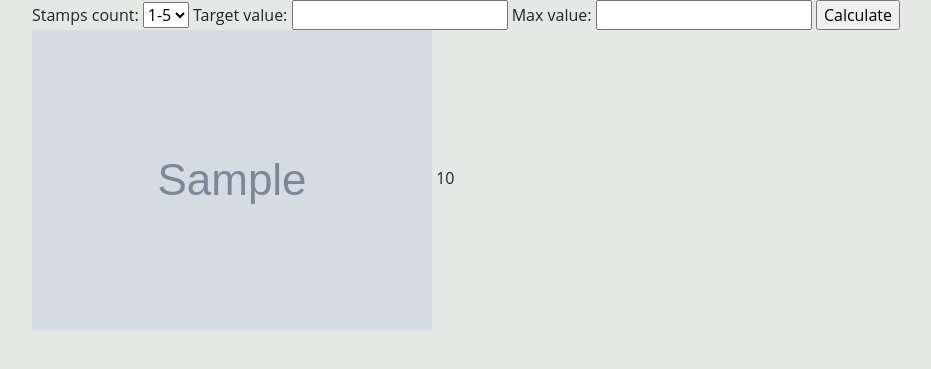
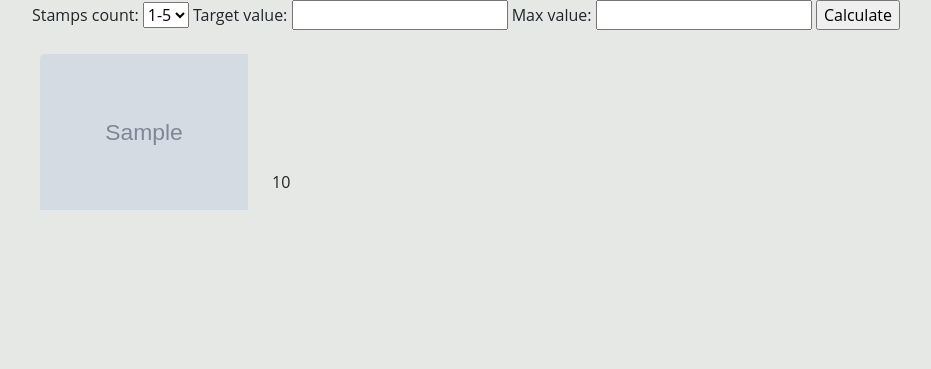
Before and after one commit to innerself/stamp-assist, a Django app: template templates/combinations/combinations.html in a window 1280 px wide. Shown: the part 56-425 px from the top of the page, without its empty margins (50-981 px from the left). Run offline with Django 4.2, Linux system fonts and the light colour scheme; tables that the repository leaves empty hold one stand-in row (values such as "Sample post"); the template is opened without the code that fills it: values that come from a table or form of the project are taken from there, most other values are stand-ins (such as "Sample title", 1, 10 or a date in 2020); grey boxes marked "Sample" are stand-in pictures; some libraries are stand-ins or nearby versions.

Commit message:
Combinations interface changes

```diff
--- a/combinations/models.py
+++ b/combinations/models.py
@@ -98,7 +98,7 @@ class Desk(models.Model):
             if value_applies:
                 result_combs.append(Combination(comb_db_objs))
 
-        return result_combs
+        return sorted(result_combs, key=lambda x: x.sum())
 
 
 class StampSampleManager(models.Manager):
--- /dev/null
+++ b/static/combinations/css/combinations.css
@@ -0,0 +1,19 @@
+.comb-group {
+  margin: 1.5rem auto 1.5rem auto;
+}
+
+/*.comb-card {*/
+/*  margin: 0.5rem;*/
+/*  max-height: 10rem;*/
+/*}*/
+
+/*.comb-card-img {*/
+/*  max-height: 7rem;*/
+/*}*/
+
+.comb-card {
+  max-width: 13rem;
+  margin: auto 0.5rem auto 0.5rem;
+  background-color: transparent;
+  border: none;
+}
--- a/static/combinations/css/user-stamp-list.css
+++ b/static/combinations/css/user-stamp-list.css
@@ -21,11 +21,6 @@
 
 .add-cell {
   grid-row: 1;
-}
-
-.user-list-image {
-  max-width: 300px;
-  max-height: 100px;
 }
 
 .stamp-card {
--- a/templates/combinations/combinations.html
+++ b/templates/combinations/combinations.html
@@ -1,7 +1,7 @@
 {% extends 'base/base.html' %}
 {% load static %}
 {% block extrahead %}
-  <link rel="stylesheet" href="{% static 'combinations/css/index.css' %}" type="text/css">
+  <link rel="stylesheet" href="{% static 'combinations/css/combinations.css' %}" type="text/css">
 {% endblock extrahead %}
 {% block main %}
   <div class="container">
@@ -18,12 +18,18 @@
           Press "Calculate" to get combinations
         {% else %}
           {% for comb in combs %}
-            <p>
+            <div class="card-group comb-group">
               {% for stamp in comb.stamps %}
-                <img src="{{ stamp.sample.image }}"/>
+                <div class="card comb-card h-100">
+                  <img class="card-img-top" src="{{ stamp.sample.image }}" alt="..."/>
+                </div>
               {% endfor %}
-              {{ comb.sum }}
-            </p>
+              <div class="card comb-card h-100">
+                <div class="card-body">
+                  {{ comb.sum }}
+                </div>
+              </div>
+            </div>
           {% empty %}
             No combinations found
           {% endfor %}
```
